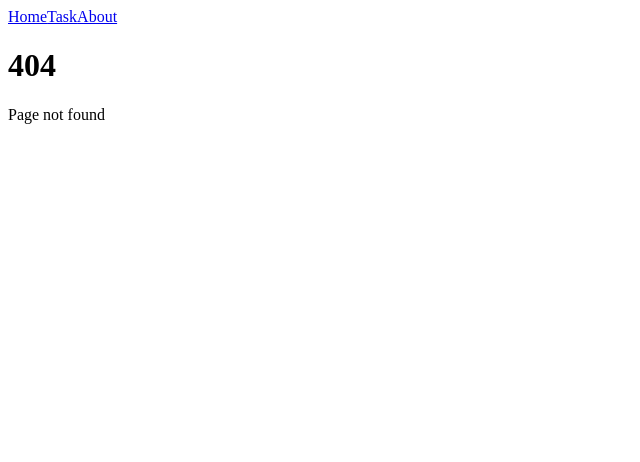
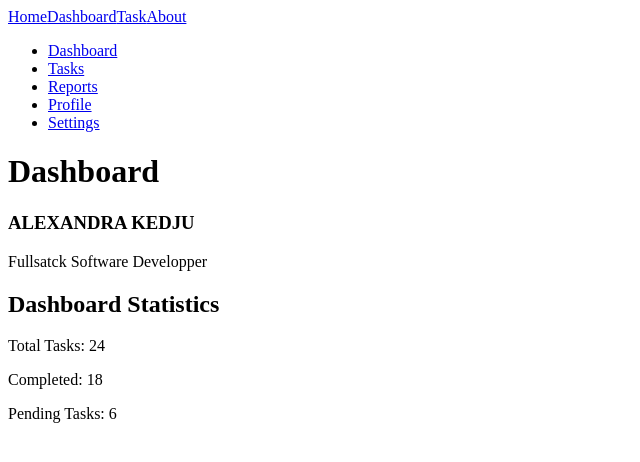
Before and after one commit to ALcode03/react-task-manager, a React (Vite) app: page /dashboard in a window 1280 px wide. Before the commit this address had no page. Shown: the top 462 px of the page, without its empty margins (0-640 px from the left). Built offline with nearby package versions, Linux system fonts and the light colour scheme.

Commit message:
components DashboardStats, Navbar, UserCard created

```diff
--- a/src/App.jsx
+++ b/src/App.jsx
@@ -4,6 +4,7 @@ import { Routes, Route } from "react-router-dom";
 import Navbar from "./components/Navbar";
 // Import the pages
 import Home from "./pages/Home";
+import Dashboard from "./pages/Dashboard";
 import Tasks from "./pages/Tasks";
 import TaskDetails from "./pages/TaskDetails";
 import About from "./pages/About";
@@ -15,11 +16,37 @@ export default function App() {
       <Navbar />
 
       <Routes>
-          <Route path="/" element={<Home />}></Route>
-          <Route path="/tasks" element={<Tasks />}></Route>
-          <Route path="/tasks/:id" element={<TaskDetails />}></Route>
-          <Route path="/about" element={<About />}></Route>
-          <Route path="*" element={<NotFound />}></Route>
+
+          <Route
+            path="/"
+            element={<Home />}
+          />
+
+          <Route
+            path="/dashboard"
+            element={<Dashboard />}
+          />
+
+          <Route
+            path="/tasks"
+            element={<Tasks />}
+          />
+
+          <Route
+            path="/tasks/:id"
+            element={<TaskDetails />}
+          />
+
+          <Route
+            path="/about"
+            element={<About />}
+          />
+
+          <Route
+            path="*"
+            element={<NotFound />}
+          />
+
       </Routes>
     </>
   )
--- /dev/null
+++ b/src/components/DashboardStats.jsx
@@ -0,0 +1,14 @@
+export default function DashboardStats() {
+    return(
+        <section>
+            <h2>Dashboard Statistics</h2>
+
+            <div>
+                <p>Total Tasks: 24</p>
+                <p>Completed: 18</p>
+                <p>Pending Tasks: 6</p>
+            </div>
+        </section>
+    );
+
+}
--- a/src/components/Navbar.jsx
+++ b/src/components/Navbar.jsx
@@ -4,6 +4,7 @@ export default function Navbar() {
     return (
         <nav>
             <Link to="/">Home</Link>
+            <Link to="/dashboard">Dashboard</Link>
               <Link to="/tasks">Task</Link>
                 <Link to="/about">About</Link>
         </nav>
--- /dev/null
+++ b/src/components/Sidebar.jsx
@@ -0,0 +1,30 @@
+import { Link } from "react-router-dom";
+
+export default function Sidebar() {
+    return(
+        <aside>
+            <ul>
+                <li>
+                    <Link to="/dashboard">Dashboard</Link>
+                </li>
+
+                <li>
+                    <Link to="/tasks">Tasks</Link>
+                </li>
+
+                <li>
+                    <Link to="/reports">Reports</Link>
+                </li>
+
+                <li>
+                    <Link to="/profile">Profile</Link>
+                </li>
+
+                <li>
+                    <Link to="/settings">Settings</Link>
+                </li>
+
+            </ul>
+        </aside>
+    );
+}
--- /dev/null
+++ b/src/components/UserCard.jsx
@@ -0,0 +1,8 @@
+export default function UserCard() {
+    return (
+        <div>
+            <h3>ALEXANDRA KEDJU</h3>
+            <p>Fullsatck Software Developper</p>
+        </div>
+    );
+}
--- /dev/null
+++ b/src/pages/Dashboard.jsx
@@ -0,0 +1,20 @@
+import Sidebar from "../components/Sidebar";
+import DashboardStats from "../components/DashboardStats";
+import UserCard from "../components/UserCard";
+
+export default function Dashboard() {
+    return (
+        <div>
+            <Sidebar />
+
+            <main>
+                <h1>Dashboard</h1>
+
+                <UserCard />
+
+                <DashboardStats />
+            </main>
+
+        </div>
+    );
+}
```
